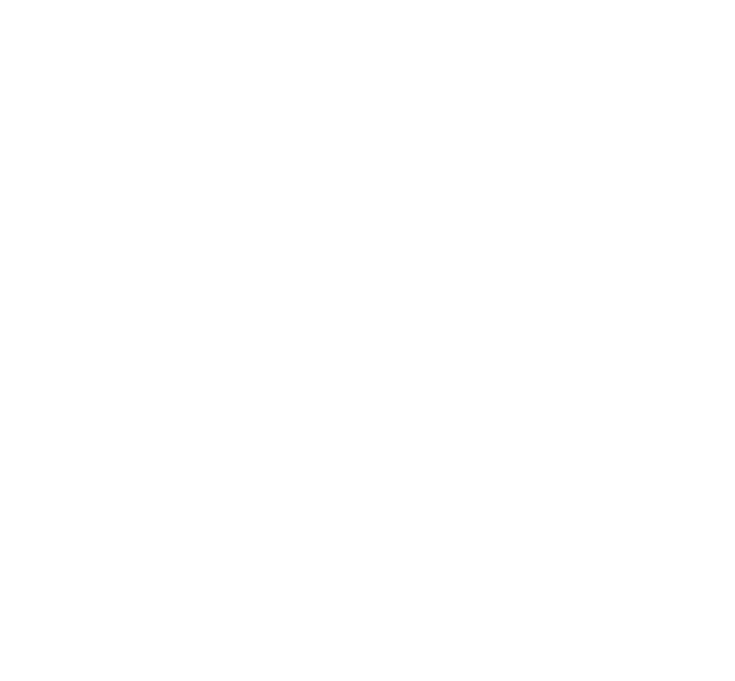
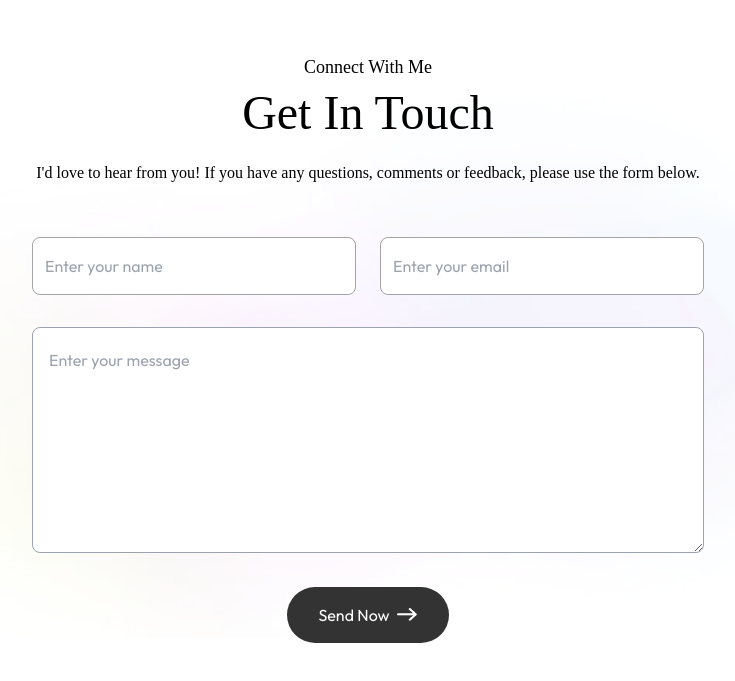
Before and after one commit to RaplesWojtyla/my-portfollio, a Next.js app: page / in a window 1280 px wide. Shown: the part 3151-3832 px from the top of the page, without its empty margins (272-1007 px from the left). Before the commit the page ends 3164 px from the top, so only its background shows below. Built offline with nearby package versions, Linux system fonts and the light colour scheme; a web font is replaced by a local one.

Commit message:
add: contact section + api

```diff
--- /dev/null
+++ b/app/api/submit/route.ts
@@ -0,0 +1,39 @@
+import { NextRequest, NextResponse } from "next/server"
+
+interface FormData {
+	name: string
+	email: string
+	message: string
+}
+
+type Web3FormsResponse = {
+	success: boolean
+	message: string
+}
+
+export const POST = async (req: NextRequest) => {
+	const formData: FormData = await req.json()
+
+	try {
+		const res = await fetch('https://api.web3forms.com/submit', {
+			method: 'POST',
+			headers: {
+				"Content-Type": "application/json"
+			},
+			body: JSON.stringify({
+				...formData,
+				access_key: process.env.WEB3FORMS_API_KEY
+			})
+		})
+
+		const data: Web3FormsResponse = await res.json()
+
+		return NextResponse.json(data)
+	} catch (err) {
+		console.error(`Error: ${err}`);
+		return NextResponse.json(
+			{ success: false, message: "Server Error" },
+			{ status: 500 }
+		)
+	}
+}
--- /dev/null
+++ b/app/components/Contact.tsx
@@ -0,0 +1,122 @@
+import { assets } from '@/assets/assets'
+import Image from 'next/image'
+import React, { FormEvent, useState } from 'react'
+
+
+interface FormData {
+	name: string
+	email: string
+	message: string
+}
+
+interface ContactFormElements extends HTMLFormControlsCollection {
+	name: HTMLInputElement
+	email: HTMLInputElement
+	message: HTMLTextAreaElement
+}
+
+interface ContactFormElement extends HTMLFormElement {
+	readonly elements: ContactFormElements
+}
+
+type ApiResponse = {
+	success: boolean
+	message: string
+}
+
+const Contact = () => {
+	const [ status, setStatus ] = useState<string>("")
+	const [ isLoading, setIsLoading ] = useState<boolean>(false)
+
+	const handleSubmit = async (eve: FormEvent<HTMLFormElement>) => {
+		eve.preventDefault()
+		setIsLoading(true)
+
+		const formElements: ContactFormElements = (eve.currentTarget as ContactFormElement).elements
+
+		const formData: FormData = {
+			name: formElements.name.value,
+			email: formElements.email.value,
+			message: formElements.message.value
+		}
+
+		try {
+			const res = await fetch('api/submit', {
+				method: 'POST',
+				headers: {
+					'Content-Type': 'application/json'
+				},
+				body: JSON.stringify(formData)
+			})
+
+			const data: ApiResponse = await res.json()
+
+			if (data.success) {
+				setStatus(data.message)
+				;(eve.target as HTMLFormElement).reset()
+			} else {
+				console.error(`Error: ${data}`)
+				setStatus(data.message)
+			}
+		} catch (err) {
+			console.error(`Error: ${err}`);
+		} finally {
+			setIsLoading(false)
+		}
+	}
+
+	return (
+		<div
+			id='contact'
+			className='w-full px-[12%] py-10 scroll-mt-16 bg-[url(/footer-bg-color.png)] bg-no-repeat bg-center bg-[length:90%_auto]'
+		>
+			<h4 className='text-center text-lg mb-2 font-Ovo'>Connect With Me</h4>
+			<h2 className='text-center text-5xl mb-5 font-Ovo'>Get In Touch</h2>
+			<p className='text-center max-w-2xl mx-auto mb-12 font-Ovo'>
+				I'd love to hear from you! If you have any questions, comments or feedback, please use the form below.
+			</p>
+
+			<form className='max-w-2xl mx-auto' onSubmit={handleSubmit}>
+				<div className='grid grid-cols-auto gap-6 mt-10 mb-8'>
+					<input
+						className='flex-1 border-[.5px] border-[#A4A4A4] p-3 rounded-lg outline-none bg-white'
+						name='name'
+						type="text"
+						placeholder='Enter your name'
+						required
+					/>
+					<input
+						className='flex-1 border-[.5px] border-[#A4A4A4] p-3 rounded-lg outline-none bg-white'
+						name='email'
+						type="email"
+						placeholder='Enter your email'
+						required
+					/>
+				</div>
+				<textarea
+					name="message"
+					className='w-full p-4 outline-none border-[.5px] border-gray-400 rounded-lg bg-white mb-6'
+					rows={6}
+					placeholder='Enter your message'
+					required
+				></textarea>
+				<button
+					type='submit'
+					className='py-3 px-8 w-max flex items-center justify-between mx-auto gap-2 bg-black/80 text-white rounded-full hover:bg-black duration-200'
+				>
+					{ isLoading ? 'Sending...' : (
+						<>
+							Send Now
+							<Image src={assets.right_arrow_white} alt='right-arrow-icon' className='w-5' />
+						</>
+					)}
+				</button>
+				{status.length > 0 && (
+					<p className='mt-4'>{status}</p>
+				)}
+			</form>
+		</div>
+	)
+}
+
+export default Contact
--- a/app/page.tsx
+++ b/app/page.tsx
@@ -1,5 +1,6 @@
 'use client'
 import About from "./components/About";
+import Contact from "./components/Contact";
 import Header from "./components/Header";
 import Navbar from "./components/Navbar";
 import Projects from "./components/Projects";
@@ -13,6 +14,7 @@
 			<About />
 			<Services />
 			<Projects />
+			<Contact />
 		</>
 	);
 }
--- /dev/null
+++ b/env.d.ts
@@ -0,0 +1,5 @@
+namespace NodeJS {
+	interface ProcessEnv {
+		WEB3FORMS_API_KEY: string;
+	}
+}
```
Also changed, not shown: tsconfig.json (+7 -1 lines).
